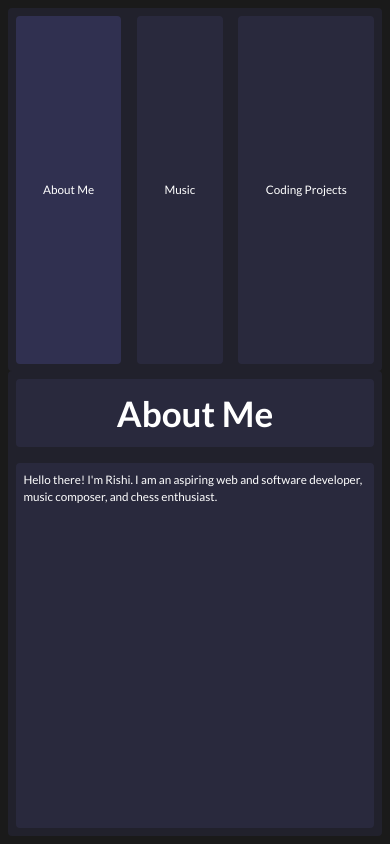
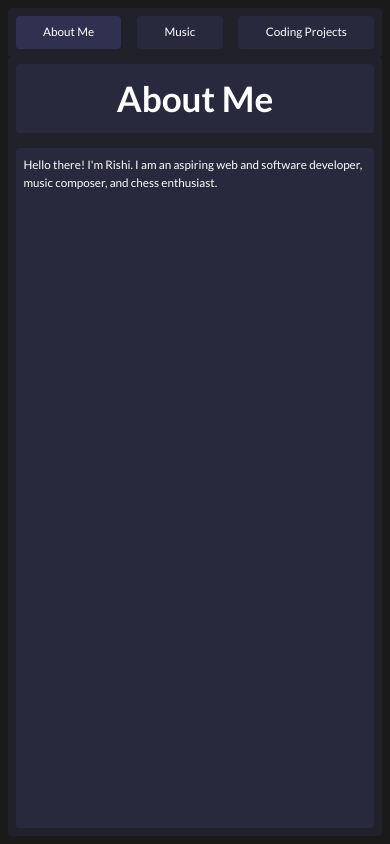
Before and after one commit to CaretParrot/About-Me, a plain HTML site: page index.html in a window 390 px wide. Drawn offline with Linux system fonts and the light colour scheme.

Commit message:
Fixed layout for mobile devices

```diff
--- a/index.html
+++ b/index.html
@@ -38,8 +38,8 @@
             </div>
         </div>
         <div id="codingProjects" class="page">
+            <h1 class="header">Coding Projects</h1>
             <div>
-                <h1 class="header">Coding Projects</h1>
                 <a href="https://caretparrot.github.io/Tile-Town">Tile Town</a>
                 <a href="https://caretparrot.github.io/Tile-Rodeo">Tile Rodeo</a>
             </div>
--- a/style.css
+++ b/style.css
@@ -170,12 +170,7 @@ a:hover {
         font-size: 3vmin;
     }
 
-    body {
-        flex-flow: row wrap;
-    }
-
     #navbar {
-        flex-flow: row nowrap;
         flex: 0 0 auto;
         background-color: hsl(240, 15%, 15%);
     }
@@ -183,4 +178,8 @@ a:hover {
     .header {
         flex: 0 0 auto;
     }
+
+    .page {
+        flex: 1 1 auto;
+    }
 }
```
